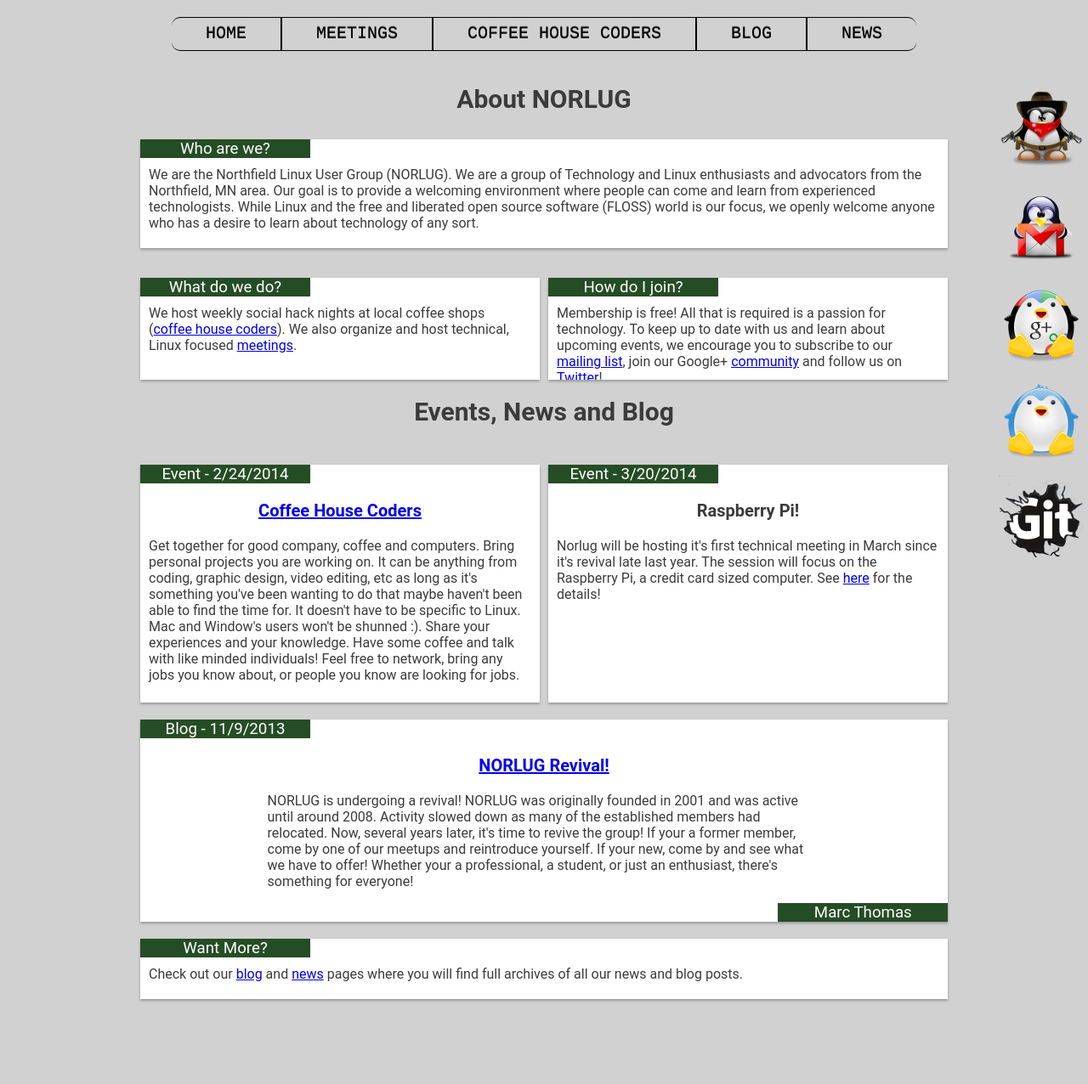
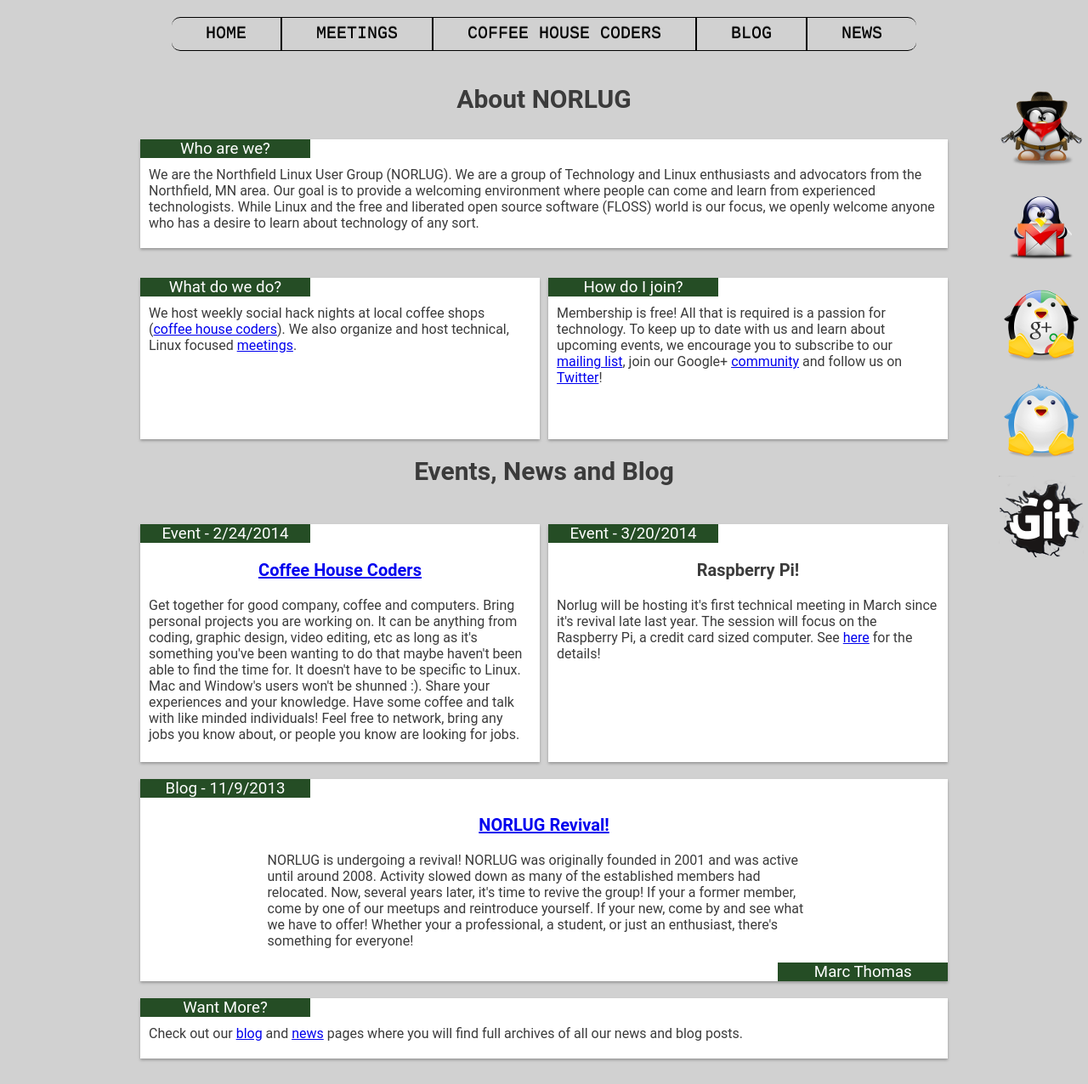
Before and after one commit to norlug/norlug.github.io, a Jekyll site: the page built from index.html, in a window 1280 px wide. Shown: the whole page at 85% size. Built offline with Jekyll 4.4.1, drawn with Linux system fonts in a browser that asks for light colours; before the commit the page ends 1206 px from its top, so only the background shows below that.

Commit message:
Fixed "How do I Join" card..

```diff
--- a/index.html
+++ b/index.html
@@ -8,12 +8,12 @@
 	<p class="content left"> We are the Northfield Linux User Group (NORLUG). We are a group of Technology and Linux enthusiasts and advocators from the Northfield, MN area. Our goal is to provide a welcoming environment where people can come and learn from experienced technologists. While Linux and the free and liberated open source software (FLOSS) world is our focus, we openly welcome anyone who has a desire to learn about technology of any sort.</p>
 </section>
 
-<section class="card left small">
+<section class="card left medium">
 	<h3 class="header left"> What do we do? </h3>
 	<p class="content left"> We host weekly social hack nights at local coffee shops (<a href = "/coffeehousecoders" target="_blank">coffee house coders</a>). We also organize and host technical, Linux focused <a href="/meetings" target ="_blank">meetings</a>.</p>
 </section>
 
-<section class="card right small">
+<section class="card right medium">
 	<h3 class="header left"> How do I join?</h3>
 	<p class="content left"> Membership is free! All that is required is a passion for technology. To keep up to date with us and learn about upcoming events, we encourage you to subscribe to our <a href="/mailinglist" target="_blank">mailing list</a>, join our Google+ <a href="/g+" target="_blank">community</a> and follow us on <a href="/twitter" target="_blank">Twitter</a>!
 	</p>
```
